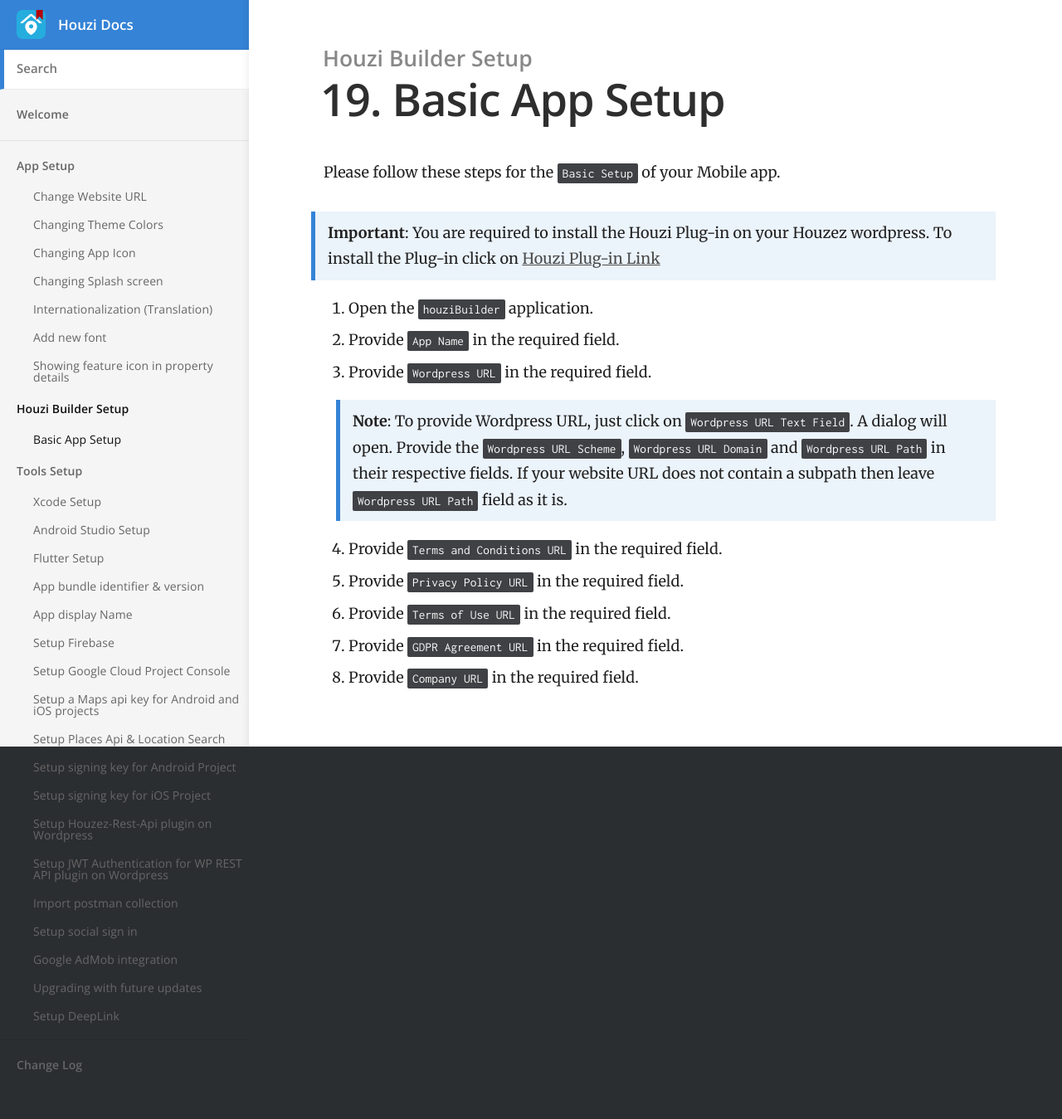
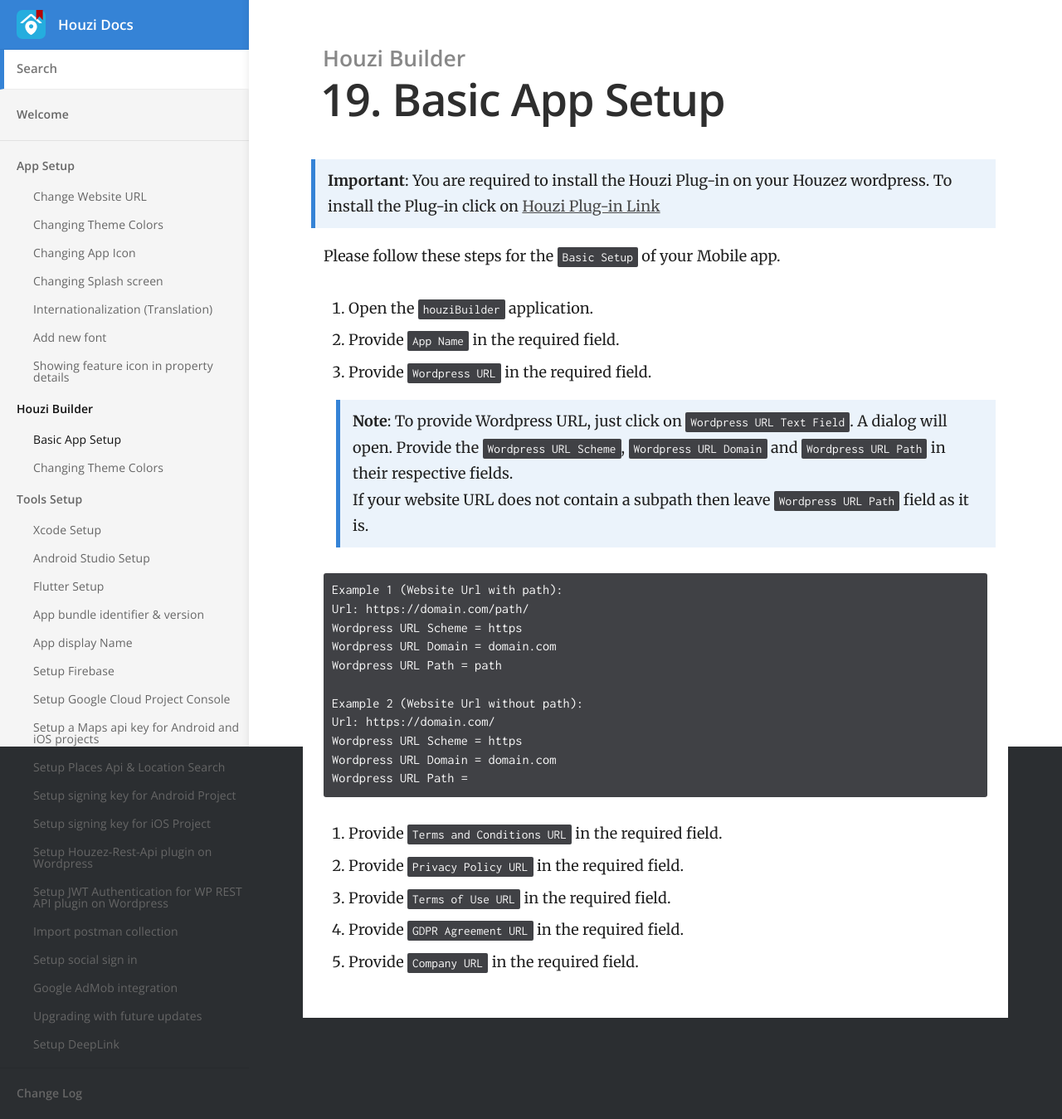
Before and after one commit to booleanbites/houzi-doc, a Jekyll site: the page built from _docs/houzi-builder/basic-setup.md, in a window 1280 px wide. Shown: the whole page at 83% size. Built offline with Jekyll 4.4.1, drawn with Linux system fonts in a browser that asks for light colours; before the commit the page ends 1315 px from its top, so only the background shows below that.

Commit message:
Category Updated. basic-setup file updated. change-theme file added.

````diff
--- a/_docs/houzi-builder/basic-setup.md
+++ b/_docs/houzi-builder/basic-setup.md
@@ -1,17 +1,32 @@
 ---
 title: Basic App Setup
-category: Houzi Builder Setup
+category: Houzi Builder
 order: 19
 ---
 
+> **Important**: You are required to install the Houzi Plug-in on your Houzez wordpress. To install the Plug-in click on [Houzi Plug-in Link](https://github.com/AdilSoomro/houzez-mobile-api)
+
 Please follow these steps for the `Basic Setup` of your Mobile app.
-
-> **Important**: You are required to install the Houzi Plug-in on your Houzez wordpress. To install the Plug-in click on [Houzi Plug-in Link](https://github.com/AdilSoomro/houzez-mobile-api)
 
 1. Open the `houziBuilder` application.
 2. Provide `App Name` in the required field.
 3. Provide `Wordpress URL` in the required field.
-    > **Note**: To provide Wordpress URL, just click on `Wordpress URL Text Field`. A dialog will open. Provide the `Wordpress URL Scheme`, `Wordpress URL Domain` and `Wordpress URL Path` in their respective fields. If your website URL does not contain a subpath then leave `Wordpress URL Path` field as it is.
+    > **Note**: To provide Wordpress URL, just click on `Wordpress URL Text Field`. A dialog will open. Provide the `Wordpress URL Scheme`, `Wordpress URL Domain` and `Wordpress URL Path` in their respective fields.
+    If your website URL does not contain a subpath then leave `Wordpress URL Path` field as it is.
+
+```
+Example 1 (Website Url with path):
+Url: https://domain.com/path/
+Wordpress URL Scheme = https
+Wordpress URL Domain = domain.com
+Wordpress URL Path = path
+
+Example 2 (Website Url without path):
+Url: https://domain.com/
+Wordpress URL Scheme = https
+Wordpress URL Domain = domain.com
+Wordpress URL Path =
+```
 
 4. Provide `Terms and Conditions URL` in the required field.
 5. Provide `Privacy Policy URL` in the required field.
````
Also changed, not shown: _docs/houzi-builder/change-theme.md (added, +14 -0 lines).
